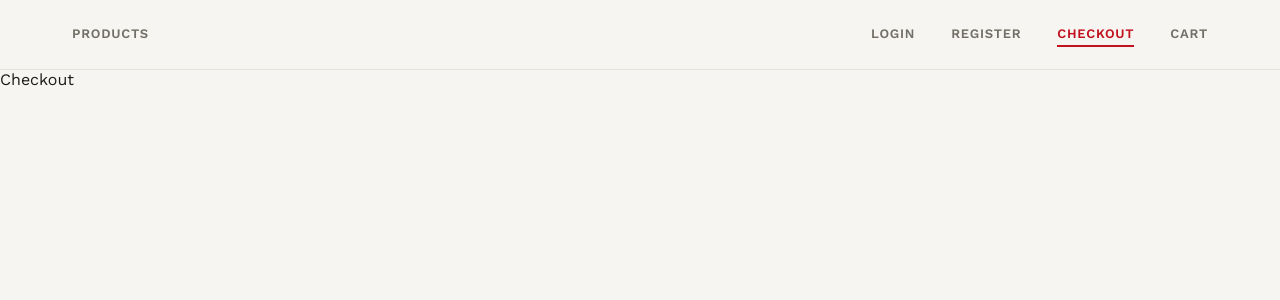
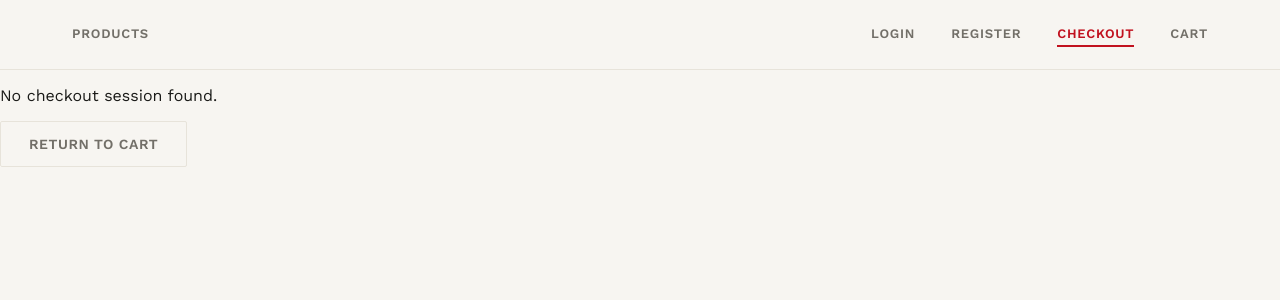
Before and after one commit to HarshilS31/E-Commerce-Frontend, a React (Vite) app: page /checkout in a window 1280 px wide. Shown: the top 300 px of the page. Built offline with nearby package versions, Linux system fonts and the light colour scheme.

Commit message:
Completed Prodcut,Cart and Checkout functionalities

```diff
--- a/src/App.tsx
+++ b/src/App.tsx
@@ -20,7 +20,7 @@ const App = () => {
         <Route path="login" element={<Login />} />
         <Route path="register" element={<Register />} />
         <Route path="cart" element={<Cart />} />
-        <Route path="checkout" element={<Checkout />} />
+        <Route path="checkout" element={<Checkout totalAmount={0} />} />
         <Route path="admin" element={<AdminDashboard />} />
       </Route>
     )
--- /dev/null
+++ b/src/components/CartItem.tsx
@@ -0,0 +1,23 @@
+import { cartContext } from "../context/CartProvider"
+import type { cartType } from "../types/interfaces"
+import { useContext } from "react"
+const CartItem = ({item}:{item:cartType}) => {
+    const product = item.product
+    const quantity = item.quantity
+    const context = useContext(cartContext)
+    if(!context) throw new Error("Cart context is undefined")
+    const {increaseQuantity,decreaseQuantity,removeFromCart} = context
+    return (
+    <div className="cart-item">
+        <img src={product.images[0]} alt={product.name} />
+        <h3>{product.name}</h3>
+        <p>₹{product.price}</p>
+        <p>Stock:{product.stock}</p>
+        <p>Quantity:{quantity}</p>
+        <button className="qty-btn" onClick={()=>increaseQuantity(product._id)}> + </button>
+        <button className="qty-btn" onClick={()=>decreaseQuantity(product._id)}> - </button>
+        <button className="remove-btn" onClick={()=>removeFromCart(product._id)}>Remove Item</button>
+    </div>
+  )
+}
+export default CartItem
--- a/src/index.css
+++ b/src/index.css
@@ -406,3 +406,36 @@ body {
   font-size: 14px;
   padding: 15px 30px;
 }
+.btn-primary,
+.btn-secondary {
+  display: inline-block;
+  font-family: var(--font-body);
+  font-weight: 600;
+  font-size: 14px;
+  letter-spacing: 0.04em;
+  text-transform: uppercase;
+  border-radius: var(--radius);
+  padding: 14px 28px;
+  cursor: pointer;
+  border: none;
+  transition: background .15s ease, color .15s ease, border-color .15s ease, transform .1s ease;
+}
+
+.btn-primary {
+  background: var(--accent);
+  color: var(--accent-ink);
+}
+.btn-primary:hover {
+  background: var(--accent-hover);
+  transform: translateY(-1px);
+}
+
+.btn-secondary {
+  background: transparent;
+  color: var(--text-muted);
+  border: var(--border-hairline);
+}
+.btn-secondary:hover {
+  color: var(--text);
+  border-color: var(--text);
+}
--- a/src/pages/Cart.tsx
+++ b/src/pages/Cart.tsx
@@ -1,8 +1,35 @@
+import {  useContext } from "react"
+import { cartContext } from "../context/CartProvider"
+
+import CartItem from "../components/CartItem"
+import type { cartType } from "../types/interfaces"
+import { useNavigate } from "react-router-dom"
 
 const Cart = () => {
+  const context = useContext(cartContext)
+  const navigate = useNavigate()
+  if(!context) {
+    throw new Error("Cart context is undefined")
+  }
+  const {cartItems,clearCart} = context
+   let totalAmount:number = cartItems.reduce((acc,item)=>acc+item.product.price*item.quantity,0)
+  if(cartItems.length==0) {
+    return (
+      <h2 className="empty-cart">Your Cart is Empty</h2>
+    )
+  }
   return (
-    <div>Cart</div>
+    <div className="cart-products">
+      {cartItems.map((item: cartType)=>(
+        <div key={item.product._id}>
+          <CartItem item={item} />
+        </div>
+      ))}
+      <h2>Total Amount: ₹{totalAmount}</h2>
+      <button className="btn-secondary" onClick={()=>clearCart()}>Clear Cart</button>
+      <button  className="btn-primary" onClick={()=>navigate("/checkout",{ state:{totalAmount}})}>Checkout</button>
+
+    </div>
   )
 }
-
 export default Cart
--- a/src/pages/Checkout.tsx
+++ b/src/pages/Checkout.tsx
@@ -1,9 +1,38 @@
-
+import { useContext, useState } from "react"
+import { useLocation, useNavigate } from "react-router-dom"
+import { cartContext } from "../context/CartProvider";
 
 const Checkout = () => {
+  const location  = useLocation()
+  const totalAmount:number = location.state?.totalAmount;
+  const context = useContext(cartContext)
+  if(!context) {
+    throw new Error("Cart context is undefined")
+  }
+  const {clearCart} =context
+  const [simulatedPayment,setSimulatedPayment] = useState<boolean>(false);
+  const navigate = useNavigate()
+  if (!totalAmount) {
+    return (
+      <div className="checkout">
+        <p>No checkout session found.</p>
+        <button className="btn-secondary" onClick={() => navigate('/cart')}>Return to Cart</button>
+      </div>
+    )
+  }
+  const simulatePayment = () => {
+    setSimulatedPayment(true)
+    clearCart()
+  }
   return (
-    <div>Checkout</div>
+    <div className="checkout">
+        <h2>Total Payable Amount : ₹{totalAmount}</h2>
+        <button  className="btn-primary" onClick={()=>simulatePayment()}>Simulate Payment</button>
+        <button className="btn-secondary" onClick={() => navigate("/cart")}>Return to Cart</button>
+        {simulatedPayment && <div>
+          <div className="payment-done">Payment simulated successfully of  ₹{totalAmount}</div>
+          <button onClick={()=>navigate("/products")}>Return to Products</button></div>}
+    </div>
   )
 }
-
 export default Checkout
```
